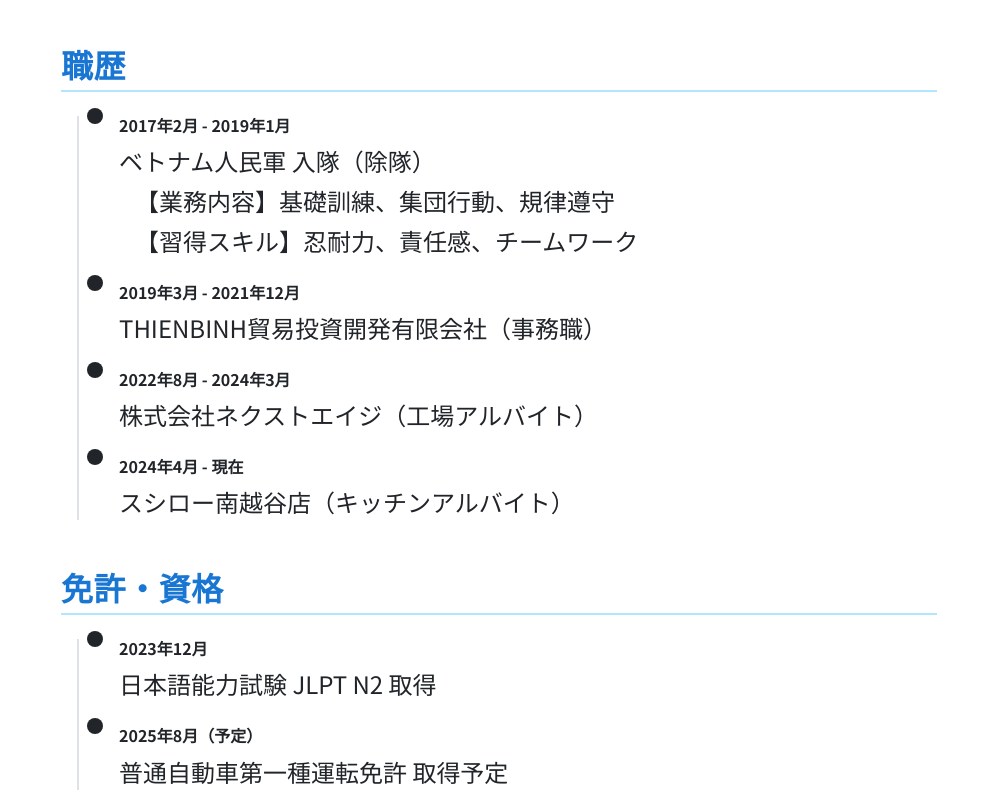
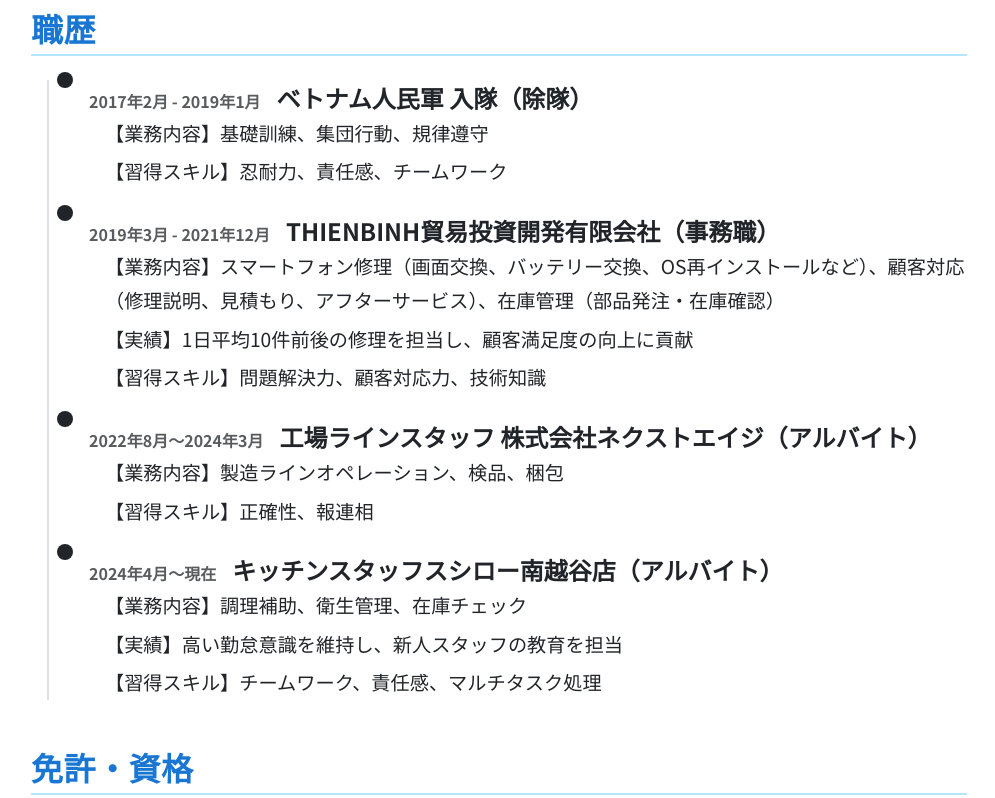
Before and after one commit to timothyanpham/rirekisho, a plain HTML site: page index.html in a window 1280 px wide. Shown: the part 1569-2367 px from the top of the page, without its empty margins (141-1136 px from the left). Drawn offline with nearby package versions, Linux system fonts and the light colour scheme.

Commit message:
Update index.html

```diff
--- a/index.html
+++ b/index.html
@@ -3,7 +3,7 @@
   <head>
     <meta charset="utf-8" />
     <meta name="viewport" content="width=device-width, initial-scale=1" />
-    <title>PHAM THIEN AN  |  電子履歴書</title>
+    <title>PHAM THIEN AN | 電子履歴書</title>
     <!-- Bootstrap 5.3 CDN -->
     <link
       href="https://cdn.jsdelivr.net/npm/bootstrap@5.3.3/dist/css/bootstrap.min.css"
@@ -82,7 +82,7 @@
         top: 0.35rem;
       }
       main.container {
-        max-width: 900px; /* hoặc 960px */
+        max-width: 960px;
       }
       .navbar-nav .nav-link {
         position: relative;
@@ -103,6 +103,11 @@
         left: 0;
         background-color: #0d6efd;
         transition: width 0.3s;
+      }
+      .work-detail {
+        font-size: 1.2rem;
+        line-height: 1.8;
+        margin-bottom: 0.6rem;
       }
 
       .navbar-nav .nav-link:hover::after {
@@ -164,6 +169,9 @@
             </li>
             <li class="nav-item">
               <a class="nav-link" href="#licenses">資格</a>
+            </li>
+            <li class="nav-item">
+              <a class="nav-link" href="#skills">スキル</a>
             </li>
             <li class="nav-item">
               <a class="nav-link" href="#self-promotion">PR</a>
@@ -229,7 +237,7 @@
             <h6 class="fw-bold">2021年11月 - 2022年7月</h6>
             <p class="mb-1">VIETPHAT日本語センター</p>
           </div>
-              <div class="mb-4 position-relative">
+          <div class="mb-4 position-relative">
             <span
               class="position-absolute top-0 start-0 translate-middle p-2 bg-dark rounded-circle"
             ></span>
@@ -254,31 +262,82 @@
             <span
               class="position-absolute top-0 start-0 translate-middle p-2 bg-dark rounded-circle"
             ></span>
-            <div><h6 class="fw-bold">2017年2月 - 2019年1月</h6>
-            <p class="mb-1">ベトナム人民軍 入隊（除隊）</p></div>
-            <p class="mb-1 ms-3">【業務内容】基礎訓練、集団行動、規律遵守</p>
-              <p class="mb-1 ms-3">【習得スキル】忍耐力、責任感、チームワーク</p>
+            <div class="d-flex align-items-baseline fw-bold">
+              <span class="me-3 text-muted" style="font-size: 1rem">
+                2017年2月 - 2019年1月
+              </span>
+              <span style="font-size: 1.5rem">
+                ベトナム人民軍 入隊（除隊）
+              </span>
+            </div>
+            <p class="mb-1 ms-3 work-detail">
+              【業務内容】基礎訓練、集団行動、規律遵守
+            </p>
+            <p class="mb-1 ms-3 work-detail">
+              【習得スキル】忍耐力、責任感、チームワーク
+            </p>
+          </div>
+
+          <div class="mb-4 position-relative">
+            <span
+              class="position-absolute top-0 start-0 translate-middle p-2 bg-dark rounded-circle"
+            ></span>
+            <div class="d-flex align-items-baseline fw-bold">
+              <span class="me-3 text-muted" style="font-size: 1rem">
+                2019年3月 - 2021年12月
+              </span>
+              <span style="font-size: 1.5rem">
+                THIENBINH貿易投資開発有限会社（事務職）
+              </span>
+            </div>
+            <p class="mb-1 ms-3 work-detail">
+              【業務内容】スマートフォン修理（画面交換、バッテリー交換、OS再インストールなど）、顧客対応（修理説明、見積もり、アフターサービス）、在庫管理（部品発注・在庫確認）
+            </p>
+            <p class="mb-1 ms-3 work-detail">
+              【実績】1日平均10件前後の修理を担当し、顧客満足度の向上に貢献
+            </p>
+            <p class="mb-1 ms-3 work-detail">
+              【習得スキル】問題解決力、顧客対応力、技術知識
+            </p>
           </div>
           <div class="mb-4 position-relative">
             <span
               class="position-absolute top-0 start-0 translate-middle p-2 bg-dark rounded-circle"
             ></span>
-            <h6 class="fw-bold">2019年3月 - 2021年12月</h6>
-            <p class="mb-1">THIENBINH貿易投資開発有限会社（事務職）</p>
+            <div class="d-flex align-items-baseline fw-bold">
+              <span class="me-3 text-muted" style="font-size: 1rem">
+                2022年8月～2024年3月
+              </span>
+              <span style="font-size: 1.5rem">
+                工場ラインスタッフ 株式会社ネクストエイジ（アルバイト）
+              </span>
+            </div>
+            <p class="mb-1 ms-3 work-detail">
+              【業務内容】製造ラインオペレーション、検品、梱包
+            </p>
+            <p class="mb-1 ms-3 work-detail">【習得スキル】正確性、報連相</p>
           </div>
           <div class="mb-4 position-relative">
             <span
               class="position-absolute top-0 start-0 translate-middle p-2 bg-dark rounded-circle"
             ></span>
-            <h6 class="fw-bold">2022年8月 - 2024年3月</h6>
-            <p class="mb-1">株式会社ネクストエイジ（工場アルバイト）</p>
-          </div>
-          <div class="mb-4 position-relative">
-            <span
-              class="position-absolute top-0 start-0 translate-middle p-2 bg-dark rounded-circle"
-            ></span>
-            <h6 class="fw-bold">2024年4月 - 現在</h6>
-            <p class="mb-1">スシロー南越谷店（キッチンアルバイト）</p>
+            <div class="d-flex align-items-baseline fw-bold">
+              <span class="me-3 text-muted" style="font-size: 1rem">
+                2024年4月～現在
+              </span>
+              <span style="font-size: 1.5rem">
+                キッチンスタッフスシロー南越谷店（アルバイト）
+              </span>
+            </div>
+            <p class="mb-1 ms-3 work-detail">
+              【業務内容】調理補助、衛生管理、在庫チェック
+            </p>
+            <p class="mb-1 ms-3 work-detail">
+              【実績】高い勤怠意識を維持し、新人スタッフの教育を担当
+            </p>
+            <p class="mb-1 ms-3 work-detail">
+              【習得スキル】チームワーク、責任感、マルチタスク処理
+            </p>
           </div>
         </div>
       </section>
@@ -299,7 +358,7 @@
             <span
               class="position-absolute top-0 start-0 translate-middle p-2 bg-dark rounded-circle"
             ></span>
-            <h6 class="fw-bold">2025年8月（予定）</h6>
+            <h6 class="fw-bold">2025年8月</h6>
             <p class="mb-1">普通自動車第一種運転免許 取得予定</p>
           </div>
         </div>
@@ -308,8 +367,8 @@
       <!-- Motivation -->
       <section id="motivation">
         <h2>志望の動機</h2>
-        <p>
-          学校からの紹介で貴社を知り、会社説明会にも参加させていただきました。それに加え、ホームページも拝見し、御社の事業内容に強く興味を持ちました。現在は専門学校でプログラミングや情報処理、システム設計について学んでおり、将来的には日本でITに関わる仕事に就きたいと考えております。御社で多くを学びながら、一日でも早く戦力として貢献できるよう努力いたします。
+        <p style="text-align: justify">
+          Indeedで求人情報を拝見し、事業内容や募集職種に強く興味を持ち志望いたしました。現在は専門学校にてプログラミングや情報処理、システム設計について学んでおり、将来的には日本でIT分野に携わり、成長していきたいと考えております。これまでの学びやアルバイト経験で培った責任感や協調性を活かし、貴社で多くを学びながら、早く戦力として貢献できるよう努力いたします。よろしくお願いいたします。
         </p>
       </section>
 
@@ -320,9 +379,31 @@
           趣味は散歩とギター演奏で、リフレッシュや集中力の向上につながっています。特技は動画編集で、ソフトの使い方を独学し、自作動画をSNSに投稿しています。
         </p>
       </section>
-
+      <!-- Skills -->
+      <section id="skills" class="mt-5">
+        <h2 class="mb-4">PCスキル</h2>
+        <ul>
+          <li>
+            <strong>Word / Excel / PowerPoint</strong
+            >：社内外文書・提案資料の作成
+          </li>
+          <li>
+            <strong>HTML / CSS / JavaScript</strong>：簡単なWebページ作成が可能
+          </li>
+          <li><strong>Python / Java</strong>：基礎的なプログラミングが可能</li>
+          <li>
+            <strong>Adobe Premiere / Audition</strong
+            >：動画・音声編集（基本操作）
+          </li>
+          <li><strong>Git / GitHub</strong>：基本的なソースコード管理</li>
+          <li>
+            <strong>Canva</strong>：プレゼン資料やSNS用画像の作成（基本操作）
+          </li>
+          <li><strong>AutoCAD</strong>：CAD図面作成（基本操作）</li>
+        </ul>
+      </section>
       <!-- Self‑promotion -->
-      <section id="self-promotion" class="mb-5">
+      <section id="self-promotion" class="mb-5" style="text-align: justify">
         <h2>自己PR</h2>
         <p>
           アルバイトは一度も休んだことがありません。私は忍耐力があり、たとえ間違いがあっても責任を持って最後までやり遂げる力があります。ミスをした際には、自ら責任を取り、上司への報告や周囲への共有を徹底しています。
```
